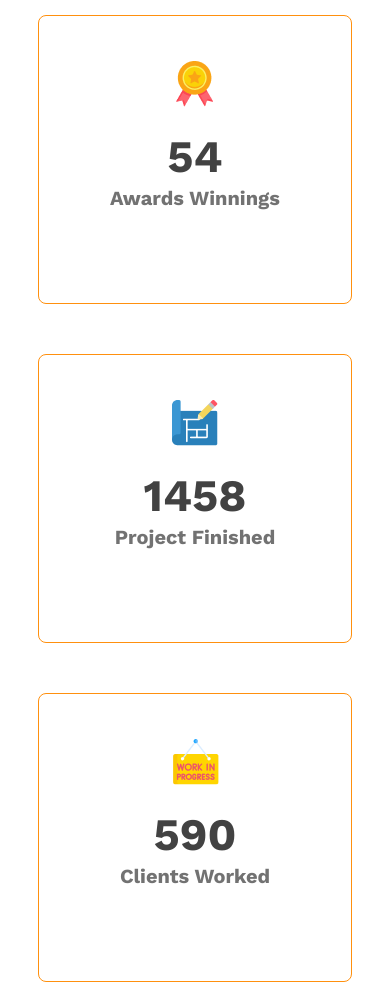
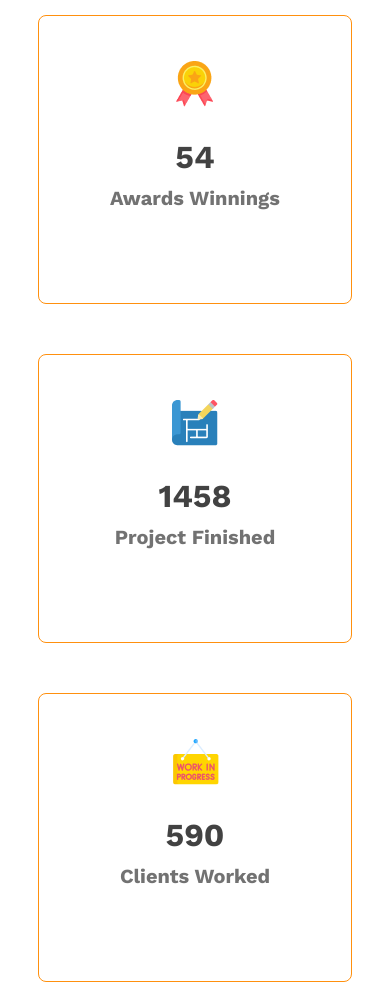
Before and after one commit to muinch/g3-architects-main, a plain HTML site: page index.html in a window 390 px wide. Shown: the part 5400-6382 px from the top of the page. Drawn offline with nearby package versions, Linux system fonts and the light colour scheme.

Commit message:
text secondary updated

```diff
--- a/styles/style.css
+++ b/styles/style.css
@@ -56,7 +56,7 @@ footer {
 
 .text-secondary {
   font-weight: 600;
-  font-size: 45px;
+  font-size: 2.5em;
   line-height: 60px;
   text-align: center;
   color: #424242;
@@ -326,6 +326,10 @@ footer {
     margin: 25px 0;
   }
 
+  .text-secondary {
+    font-size: 2em;
+  }
+
   .sponsor-logo {
     flex-direction: column;
     padding-bottom: 65px;
```
